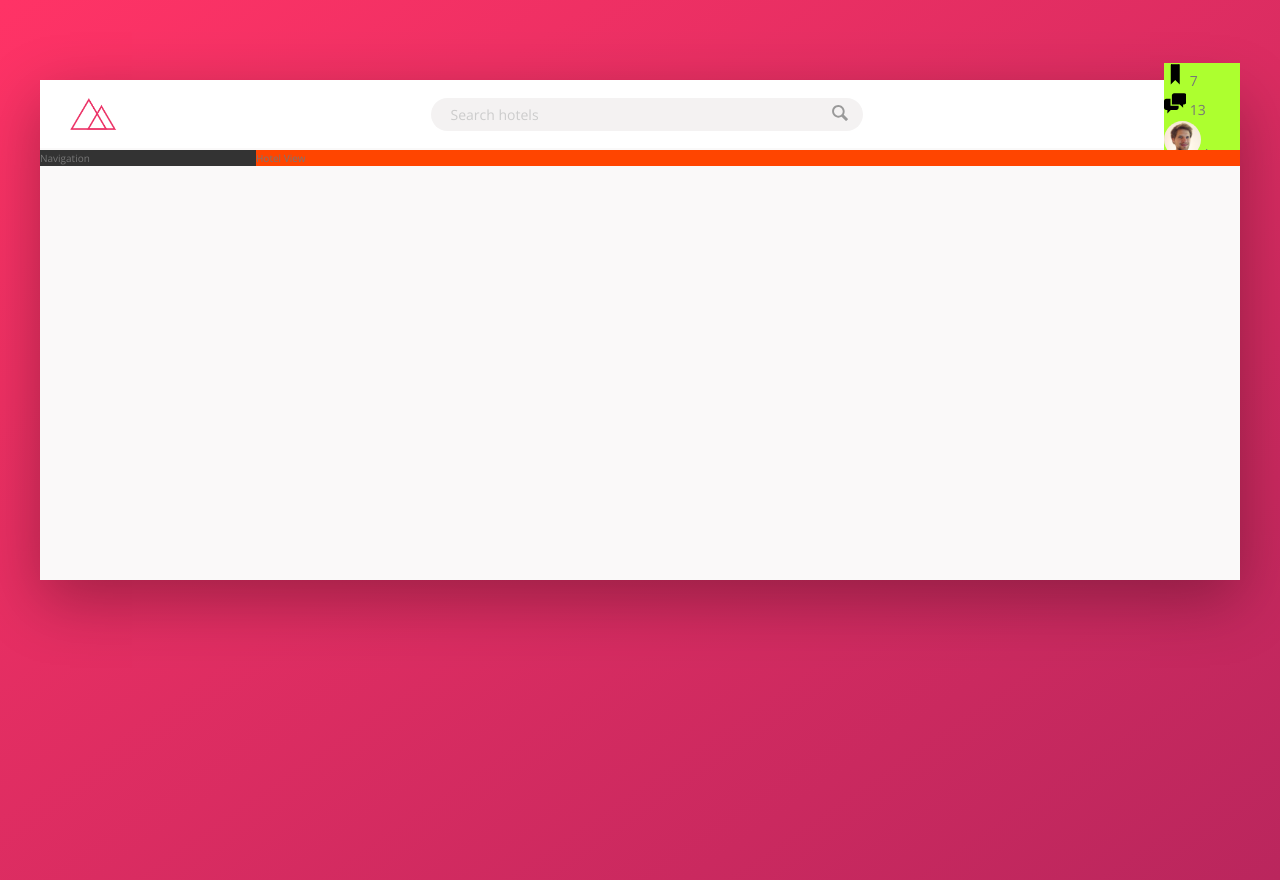
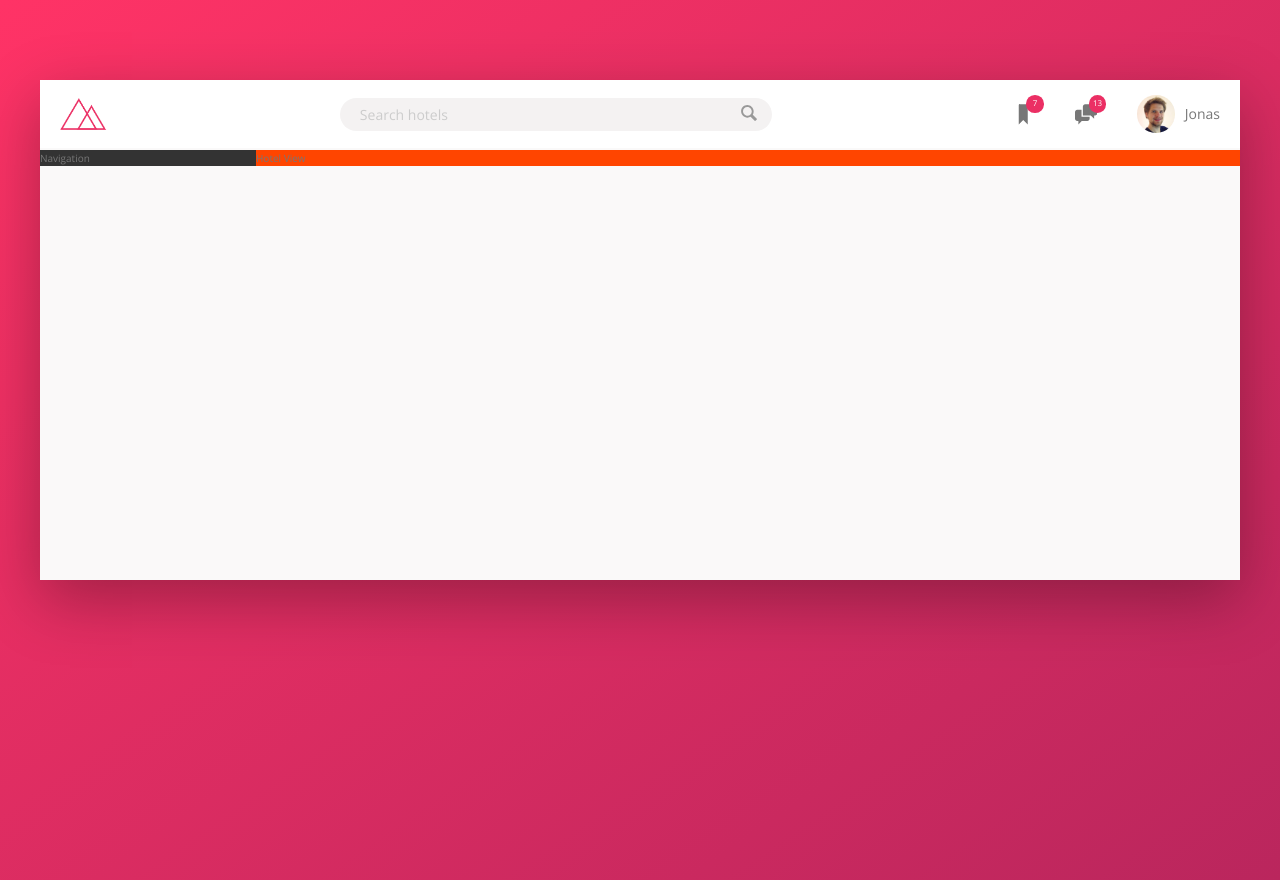
Before and after one commit to JackieNBee/Trillo, a website: page index.html in a window 1280 px wide. Drawn offline with nearby package versions, Linux system fonts and the light colour scheme.

Commit message:
Building the Header - Part 3

```diff
--- a/sass/_components.scss
+++ b/sass/_components.scss
@@ -1,8 +1,9 @@
 ////////////////////////////////////////////////
 // LOGO
+// Flexbox item
 .logo {
     height: 3.25rem;
-    margin-left: 3rem;
+    margin-left: 2rem;
 }
 
 ////////////////////////////////////////////////
@@ -75,26 +76,68 @@
 
 ////////////////////////////////////////////////
 // USER NAVIGATION
+// Flexbox item
+// Flexbox container
 .user-nav {
-    background-color: greenyellow;
+    // background-color: greenyellow; // for testing porpouses
+    // overrides the align-items: center in header
+    // because we want the user-nav to occupy all the available height
+    align-self: stretch;
 
-    &__icon-box {}
+    display: flex;
+    align-items: center; // center child elements vertically
+
+    // select all the direct children of .user-nav
+    // Flexbox container
+    &>* {
+        padding: 0 2rem;
+        cursor: pointer;
+        height: 100%;
+
+        display: flex;
+        align-items: center;
+    }
+
+    &>*:hover {
+        background-color: var(--color-grey-light-2);
+    }
+
+    &__icon-box {
+        position: relative;
+    }
 
     &__icon {
         height: 2.25rem;
         width: 2.25rem;
+        fill: var(--color-grey-dark-2);
     }
 
-    &__notification {}
+    // Flexbox container
+    &__notification {
+        font-size: .8rem;
+        height: 1.75rem;
+        width: 1.75rem;
+        border-radius: 50%;
+        background-color: var(--color-primary);
+        color: #fff;
 
-    &__user {}
+        position: absolute;
+        top: 1.5rem;
+        right: 1.1rem;
+
+        // Flexbox works not only with child elements but with text as well
+        // to center the notification's text
+        display: flex;
+        justify-content: center;
+        align-items: center;
+    }
 
     &__user-photo {
         height: 3.75rem;
         // to make it round
         border-radius: 50%;
+        // to put some space between user's photo and name
+        margin-right: 1rem;
     }
 
-    &__user-name {}
-
 }
```
Also changed, not shown: css/main.css.
